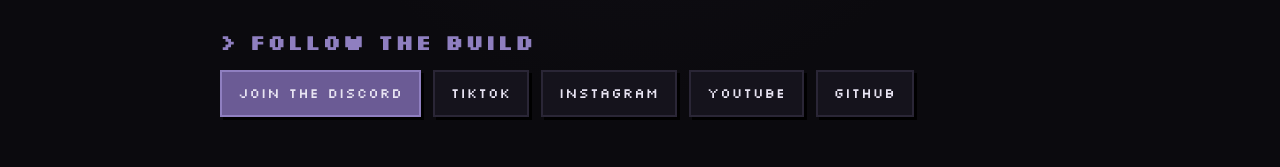
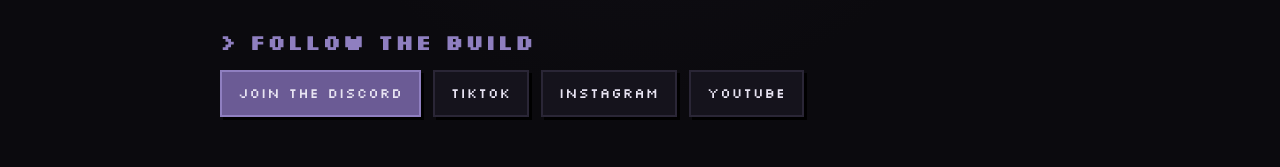
Before and after one commit to necrowing/necrowing.github.io, a plain HTML site: page index.html in a window 1280 px wide. Shown: the part 1273-1440 px from the top of the page. Drawn offline with Linux system fonts and the light colour scheme.

Commit message:
Remove GitHub link from the follow section
Co-Authored-By: Claude Opus 5.5 <noreply@anthropic.com>
Claude-Session: https://claude.ai/code/session_017mWw9zyaHQ9A65ZDoFbas4

```diff
--- a/index.html
+++ b/index.html
@@ -406,7 +406,6 @@
       <a href="https://www.tiktok.com/@necrowing" rel="noopener">TIKTOK</a>
       <a href="https://www.instagram.com/necrowing" rel="noopener">INSTAGRAM</a>
       <a href="https://www.youtube.com/@necrowing" rel="noopener">YOUTUBE</a>
-      <a href="https://github.com/necrowing" rel="noopener">GITHUB</a>
     </div>
   </section>
 
```
